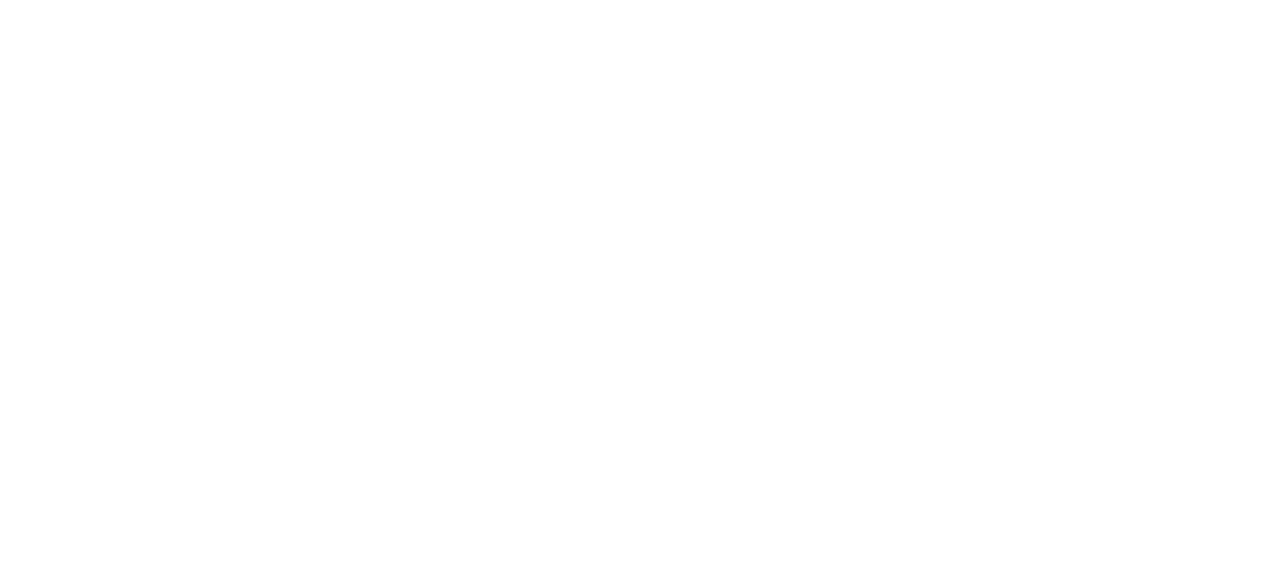
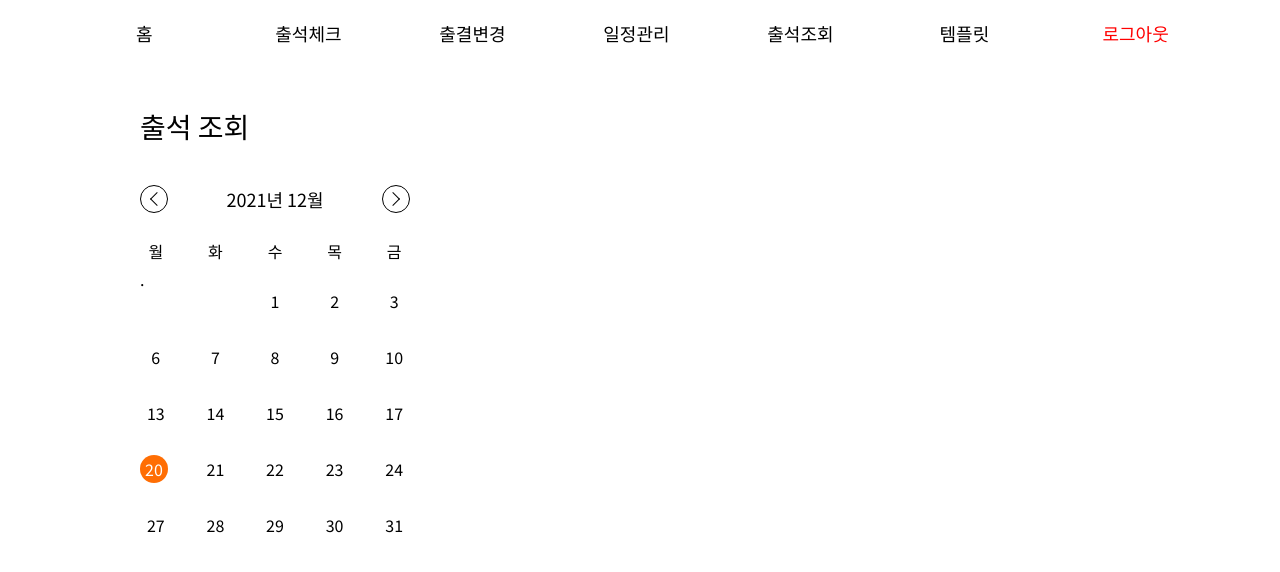
Before and after one commit to DSM-PICK/PICK2021-DESKTOP-CLIENT, a React (Create React App) app: page /attendancycheck in a window 1280 px wide. Shown: the top 572 px of the page. Built offline with nearby package versions, Linux system fonts and the light colour scheme.

Commit message:
⚡️ :: (#28) 출결 변경 퍼블리싱

```diff
--- /dev/null
+++ b/src/Pages/AttendanceChange/AttendanceChangePage.tsx
@@ -0,0 +1,14 @@
+import { FC } from "react";
+import AttendanceChange from "../../components/AttendanceChange/AttendanceChange";
+import Header from "../../components/Header/Header";
+
+const AttendanceChagePage: FC = (): JSX.Element => {
+  return (
+    <>
+      <Header />
+      <AttendanceChange />
+    </>
+  );
+};
+
+export default AttendanceChagePage;
--- /dev/null
+++ b/src/Pages/AttendanceCheck/AttendanceCheckPage.tsx
@@ -0,0 +1,14 @@
+import { FC } from "react";
+import AttendanceCheck from "../../components/AttendanceCheck/AttendanceCheck";
+import Header from "../../components/Header/Header";
+
+const AttendanceCheckPage: FC = (): JSX.Element => {
+  return (
+    <>
+      <Header />
+      <AttendanceCheck />
+    </>
+  );
+};
+
+export default AttendanceCheckPage;
--- a/src/Pages/Attendancy/AttendancyPage.tsx
+++ /dev/null
@@ -1,14 +0,0 @@
-import { FC } from "react";
-import Attendancy from "../../components/AttendanceCheck/AttendanceCheck";
-import Header from "../../components/Header/Header";
-
-const AttendancyPage: FC = (): JSX.Element => {
-  return (
-    <>
-      <Header />
-      <Attendancy />
-    </>
-  );
-};
-
-export default AttendancyPage;
--- a/src/Pages/index.ts
+++ b/src/Pages/index.ts
@@ -1,4 +1,5 @@
 export { default as LoginPage } from "./Login/LoginPage";
 export { default as ManageSchedulePage } from "./ManageSchedule/ManageSchedulePage";
 export { default as UserInfoPage} from './UserInfo/UserInfoPage';
-export { default as AttendancyPage } from "./Attendancy/AttendancyPage";
+export { default as AttendanceCheckPage } from "./AttendanceCheck/AttendanceCheckPage";
+export { default as AttendanceChangePage } from "./AttendanceChange/AttendanceChangePage";
--- a/src/components/AttendanceCheck/AttendanceCheck.tsx
+++ b/src/components/AttendanceCheck/AttendanceCheck.tsx
@@ -2,7 +2,7 @@ import { FC } from "react";
 import Calendar from "../Calendar/Calendar";
 import * as S from "./styles";
 //출석 조회
-const Attendancy: FC = (): JSX.Element => {
+const AttendanceCheck: FC = (): JSX.Element => {
   return (
     <>
       <S.Container>
@@ -18,4 +18,4 @@ const Attendancy: FC = (): JSX.Element => {
   );
 };
 
-export default Attendancy;
+export default AttendanceCheck;
--- a/src/components/AttendanceCheck/styles.ts
+++ b/src/components/AttendanceCheck/styles.ts
@@ -24,6 +24,7 @@ export const ChooseCalendar = styled.div`
   height: 80vh;
   display: flex;
   align-self: center;
+  position: relative;
 `;
 
 export const AttendancyList = styled.div``;
--- a/src/components/Calendar/styles.ts
+++ b/src/components/Calendar/styles.ts
@@ -1,8 +1,11 @@
 import styled from "@emotion/styled";
 
 export const Container = styled.div`
+  position: absolute;
   width: 270px;
   height: 350px;
+  top: 50%;
+  margin-top: -50%;
 `;
 
 export const Date = styled.div`
--- a/src/router/MainRouter.tsx
+++ b/src/router/MainRouter.tsx
@@ -1,6 +1,6 @@
 import { FC } from "react";
 import { Switch, Route } from "react-router-dom";
-import { LoginPage, ManageSchedulePage, UserInfoPage, AttendancyPage } from "../Pages";
+import { LoginPage, ManageSchedulePage, UserInfoPage, AttendanceCheckPage, AttendanceChangePage } from "../Pages";
 const MainRouter: FC = (): JSX.Element => {
   return (
     <>
@@ -8,7 +8,8 @@ const MainRouter: FC = (): JSX.Element => {
         <Route exact path="/login" component={LoginPage} />
         <Route exact path="/manageschedule" component={ManageSchedulePage} />
         <Route exact path="/userinfo" component={UserInfoPage} />
-        <Route exact path="/attendancy" component={AttendancyPage} />
+        <Route exact path="/attendancycheck" component={AttendanceCheckPage} />
+        <Route exact path="/attendancechange" component={AttendanceChangePage } />
       </Switch>
     </>
   );
```
